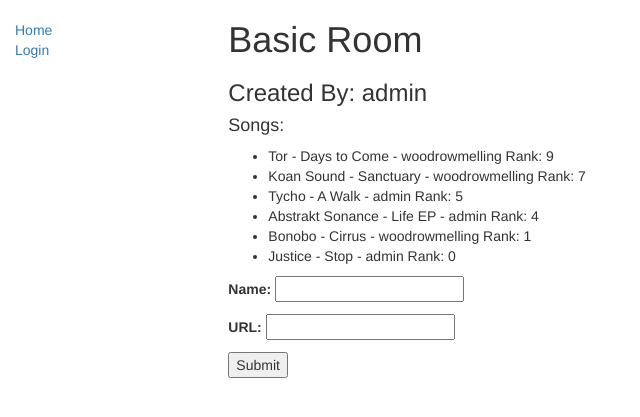
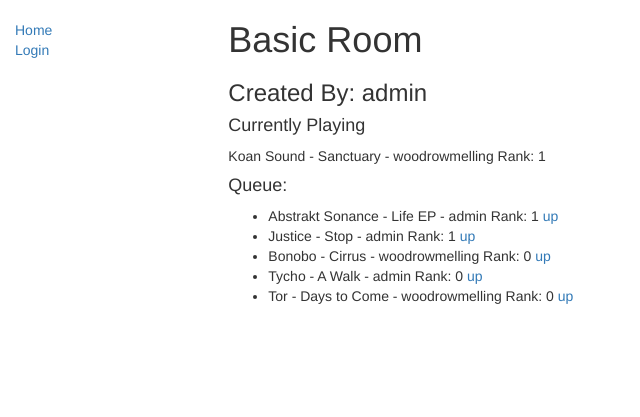
Before and after one commit to rollos/PartyPlay, a Django app: a page that uses PartyPlay/templates/partyplay/roommodel_detail.html in a window 1280 px wide. Shown: the top 417 px of the page, without its empty margins (0-640 px from the left). Run offline with Django 3.2, Linux system fonts and the light colour scheme; data comes from the database, SQL or seed files in the repository; both versions use the stored data as it was after the commit; some libraries are stand-ins or nearby versions.

Commit message:
Simple link voting implemented

```diff
--- a/PartyPlay/models.py
+++ b/PartyPlay/models.py
@@ -26,10 +26,14 @@ class Video(models.Model):
     room = models.ForeignKey(Room, on_delete=models.SET_NULL, null=True)
     video_url = models.CharField(max_length=2083)
     video_name = models.CharField(max_length=200)
-    uploader = models.ForeignKey(User, on_delete=models.SET_NULL, null=True)
+    uploader = models.ForeignKey(User, on_delete=models.SET_NULL, null=True, related_name='uploader_user')
     date_uploaded = models.DateTimeField(auto_now_add=True)
     rank = models.IntegerField(default=0)
     played = models.BooleanField(default = False)
+    voters = models.ManyToManyField(User, related_name='vote_users')
 
     def __str__(self):
         return str(self.video_name)
+
+    def get_votes(self):
+        return self.voters.all().count()
--- a/PartyPlay/templates/partyplay/roommodel_detail.html
+++ b/PartyPlay/templates/partyplay/roommodel_detail.html
@@ -3,17 +3,22 @@
     <h1>{{ room_data.name }}</h1>
     <h3>Created By: {{ room_data.creator }}</h3>
 
-    <h4>Songs:</h4>
+
+    <h4>Currently Playing</h4>
+    <p>{{ currently_playing.video_name }} - {{ currently_playing.uploader }} Rank: {{ currently_playing.voters.all.count }}</p>
+    <h4>Queue:</h4>
     <ul>
         {% for video in current_videos %}
-            <li>{{ video.video_name }} - {{ video.uploader }} Rank: {{ video.rank }}</li>
+            <li>{{ video.video_name }} - {{ video.uploader }} Rank: {{ video.voters.all.count }}
+
+            <a href="{% url 'vote' pk=video.pk %}">up</a>
 
         {% endfor %}
     </ul>
     {% if form %}
     <form id=''method="post" action="{% url 'add-video' pk=room_data.pk %}">
         {% csrf_token %}
-        {{ form.as_p }}
+        {{ vote_form.as_p }}
         <input type="submit">
     </form>
     {% endif %}
--- a/PartyPlay/urls.py
+++ b/PartyPlay/urls.py
@@ -5,6 +5,7 @@ from . import views
 urlpatterns = [
     url(r'^$', views.RoomModelListView.as_view(), name='rooms'),
     url(r'^(?P<pk>.+)/add/$', views.add_video, name='add-video'),
+    url(r'^vote/(?P<pk>.+)/$', views.vote, name='vote'),
     url(r'^(?P<pk>.+)/$', views.RoomModelDetailView.as_view(), name='room-detail-view'),
 
 ]
--- a/PartyPlay/views.py
+++ b/PartyPlay/views.py
@@ -1,4 +1,5 @@
 from django.contrib import auth
+from django.db.models import Count
 from django.http import HttpResponse
 from django.http import HttpResponseNotAllowed
 from django.shortcuts import render, get_object_or_404, redirect
@@ -30,16 +31,23 @@ class RoomModelDetailView(generic.DetailView):
 
 
 
+
     def get_context_data(self, **kwargs):
         # Call the base implementation to get the original context
         context = super(RoomModelDetailView, self).get_context_data(**kwargs)
 
         # Get the songs currently in the room
-        context['current_videos'] = self.object.video_set.filter(played=False).order_by('-rank')[:10]
+
+
+        #Ugly ass shit to get the songs ordered by the amount of voters of the song
+        top_songs = self.object.video_set.filter(played=False).annotate(votes_count=Count('voters')).order_by('-votes_count')[:11]
+
+        context['current_videos'] = top_songs[1:]
+        context['currently_playing'] = top_songs[0]
 
 
 
-        context['form'] = self.upload_form
+        context['upload_form'] = self.upload_form
         return context
 
 @login_required
@@ -62,6 +70,23 @@ def add_video(request, pk):
 
 
 
+@login_required
+def vote(request, pk):
+    video = Video.objects.get(pk=pk)
+    user = auth.get_user(request)
+    if user not in video.voters.all():
+        video.voters.add(user)
+    else:
+        video.voters.remove(user)
+
+    return redirect(video.room.get_absolute_url())
+
+
+
+
+
+
+
 
 class UserProfilePage(LoginRequiredMixin, generic.ListView):
     model = Video
```
Also changed, not shown: PartyPlay/forms.py (line endings or trailing spaces), db.sqlite3.
